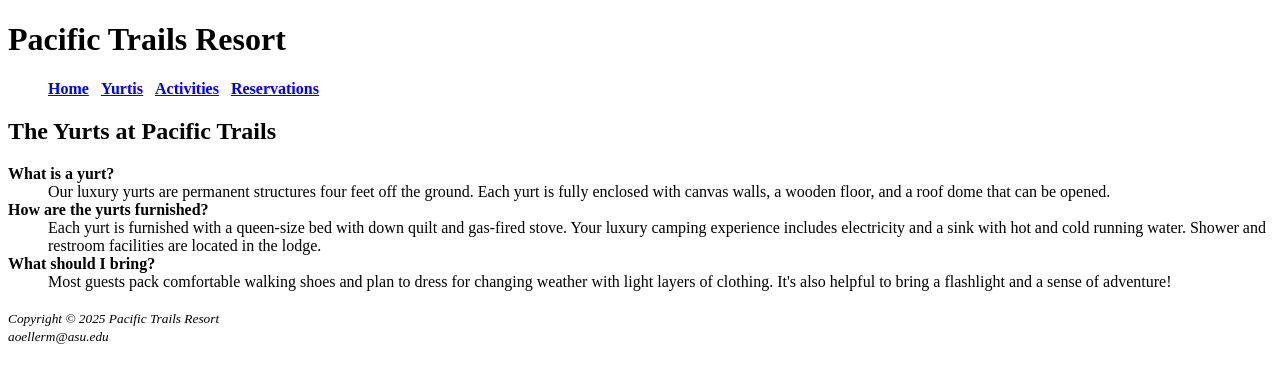
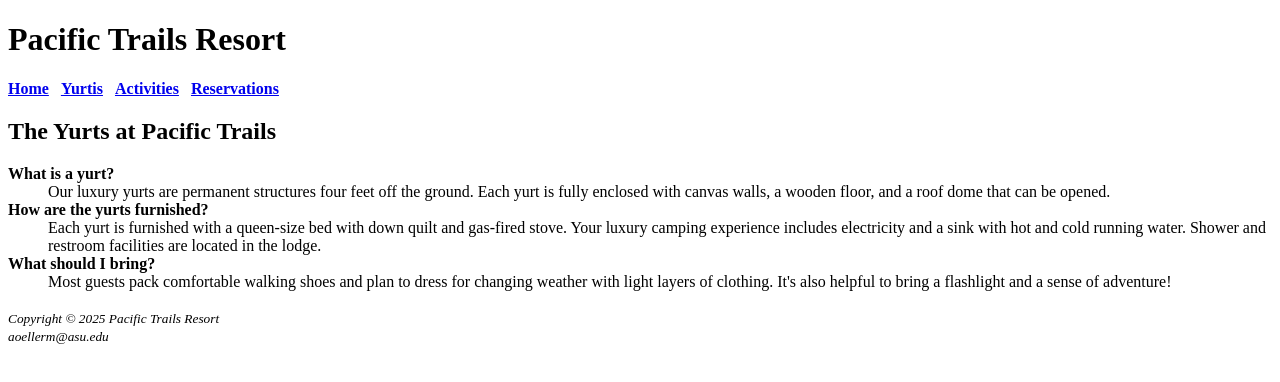
Before and after one commit to aoellerm/aoellerm2.github.io, a plain HTML site: page aoellerm-ch2CS/yurtis.html in a window 1280 px wide. Drawn offline with Linux system fonts and the light colour scheme.

Commit message:
made things pretty

```diff
--- a/aoellerm-ch2CS/yurtis.html
+++ b/aoellerm-ch2CS/yurtis.html
@@ -1,10 +1,8 @@
-
-
 <!DOCTYPE html>
 <html lang="en">
 <head>
     <meta charset="UTF-8">
-    <meta name="viewport" contetnt="width=device-width, initial-scale=1.0">
+    <meta name="viewport" content="width=device-width, initial-scale=1.0">
     <title>Pacific Trails Resort :: Yurtis</title>
     <link rel="stylesheet" href="style.css">
 </head>
@@ -15,26 +13,35 @@
    </header>
 
 <nav class="navbar">
-   <ul class = "nav-list">
    <a href="index.html"><b>Home</b></a>&nbsp;&nbsp;
    <a href="yurtis.html"><b>Yurtis</b></a>&nbsp;&nbsp;
    <a href="activities.html"><b>Activities</b></a>&nbsp;&nbsp;
    <a href="reservations.html"><b>Reservations</b></a>&nbsp;&nbsp;
-   </ul>
 </nav>
+
 <main>
    <h2>The Yurts at Pacific Trails</h2>
+
    <dt><strong>What is a yurt?</strong></dt>
-<dd>Our luxury yurts are permanent structures four feet off the ground. Each yurt is fully enclosed with canvas walls, a wooden floor, and a roof dome that can be opened.</dd>
+   <dd>
+      Our luxury yurts are permanent structures four feet off the ground. Each yurt is fully enclosed with canvas walls, a wooden floor, and a roof dome that can be opened.
+   </dd>
+
    <dt><strong>How are the yurts furnished?</strong></dt>
-<dd>Each yurt is furnished with a queen-size bed with down quilt and gas-fired stove. Your luxury camping experience includes electricity and a sink with hot and cold running water. Shower and restroom facilities are located in the lodge.</dd>
+   <dd>
+      Each yurt is furnished with a queen-size bed with down quilt and gas-fired stove. Your luxury camping experience includes electricity and a sink with hot and cold running water. Shower and restroom facilities are located in the lodge.
+   </dd>
+
    <dt><strong>What should I bring?</strong></dt>
-<dd>Most guests pack comfortable walking shoes and plan to dress for changing weather with light layers of clothing. It's also helpful to bring a flashlight and a sense of adventure! </dd>
+   <dd>
+      Most guests pack comfortable walking shoes and plan to dress for changing weather with light layers of clothing. It's also helpful to bring a flashlight and a sense of adventure!
+   </dd>
 </main>
 
 <footer>
    <br>
-<small><i>Copyright © 2025 Pacific Trails Resort <br>
+      <small><i>Copyright © 2025 Pacific Trails Resort
+   <br>
 aoellerm@asu.edu</i></small>
 </footer>
 </body>
```
Also changed, not shown: aoellerm-ch2CS/index.html (+3 -6 lines). Lines whose indentation alone changed are shown as unchanged.
